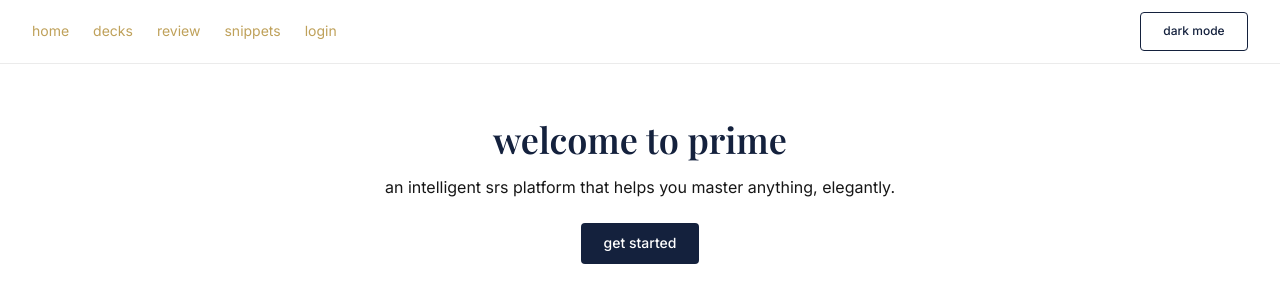
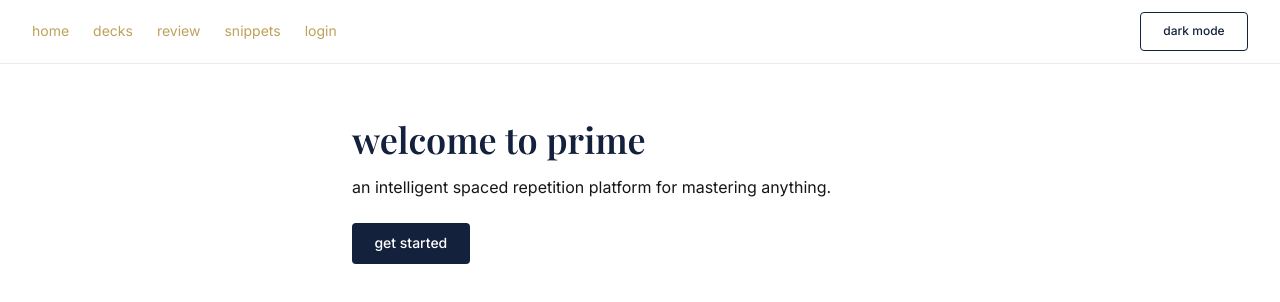
Before and after one commit to phrazzld/prime, a Next.js app: page / in a window 1280 px wide. Shown: the top 302 px of the page. Built offline with nearby package versions, Linux system fonts and the light colour scheme; no server answers; a web font is replaced by a local one.

Commit message:
style: touch it up touch it up

```diff
--- a/src/app/(auth)/login/page.tsx
+++ b/src/app/(auth)/login/page.tsx
@@ -1,11 +1,9 @@
 'use client';
 
-import { useRouter } from 'next/navigation';
+import { supabaseBrowser } from '@/lib/supabaseClient';
 import { useState } from 'react';
-import { supabaseBrowser } from '@/lib/supabaseClient';
 
 export default function LoginPage() {
-  const router = useRouter();
   const [email, setEmail] = useState('');
   const [feedback, setFeedback] = useState('');
 
@@ -38,11 +36,11 @@ export default function LoginPage() {
           value={email}
           onChange={(e) => setEmail(e.target.value)}
         />
-        <button type="submit" className="btn px-4 py-2">
+        <button type="submit" className="btn btn-secondary px-4 py-2">
           send magic link
         </button>
       </form>
-      {feedback && <p className="mt-2 text-red-600">{feedback}</p>}
+      {feedback && <p className="mt-2">{feedback}</p>}
     </div>
   );
 }
--- a/src/app/globals.css
+++ b/src/app/globals.css
@@ -206,6 +206,10 @@ nav a {
   color: var(--foreground);
 }
 
+[data-theme='dark'] input {
+  color: var(--background);
+}
+
 /* alerts */
 .alert {
   border-radius: 0.25rem;
--- a/src/app/page.tsx
+++ b/src/app/page.tsx
@@ -60,12 +60,12 @@ export default function HomePage() {
 
   if (!session) {
     return (
-      <section className="fade-in-up text-center max-w-xl mx-auto">
+      <section className="fade-in-up max-w-xl mx-auto">
         <h1 className="text-4xl mb-4 font-serif font-semibold">
           welcome to prime
         </h1>
         <p className="mb-6 text-base text-foreground/70">
-          an intelligent srs platform that helps you master anything, elegantly.
+          an intelligent spaced repetition platform for mastering anything.
         </p>
         <Link href="/login" className="btn btn-primary text-sm">
           get started
```
